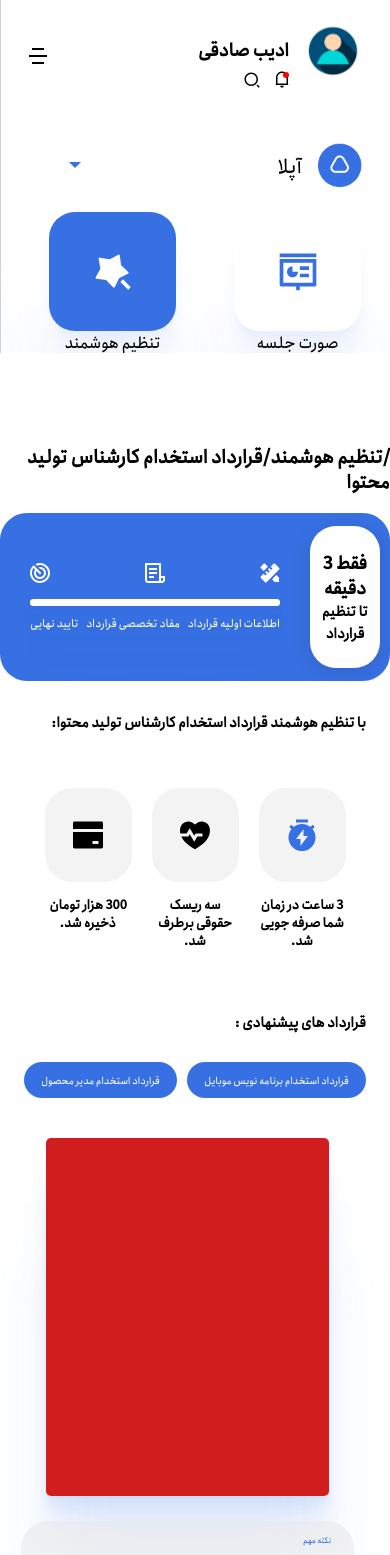
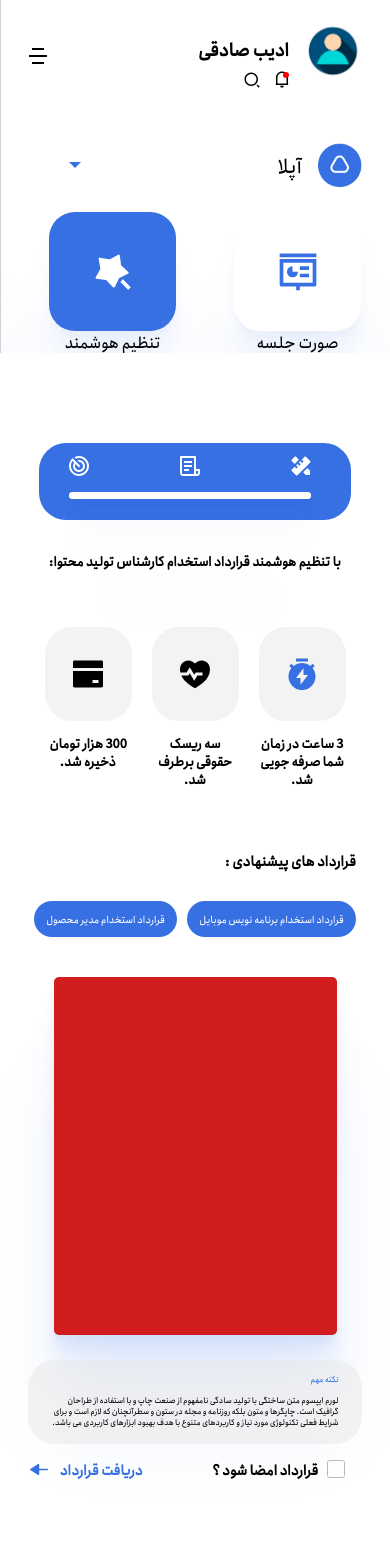
Before and after one commit to adibsadeghi1993/uplaw, a React (Create React App) app: page /contract in a window 390 px wide. Shown: the top 1555 px of the page. Built offline with nearby package versions, Linux system fonts and the light colour scheme.

Commit message:
boredr-left was added to contract_benifit class

```diff
--- a/src/components/contract/contractDoucument/showContract/showContract.module.css
+++ b/src/components/contract/contractDoucument/showContract/showContract.module.css
@@ -22,6 +22,7 @@ line-height: 22px;
     align-items: center;
     padding: 17px 0;
     flex-wrap: wrap;
+    border-left:1px solid rgb(232, 232, 232,0.5);
 }
 .image_container{
     height: 105px;
@@ -226,6 +227,8 @@ margin-top: 29px;
     }
     .adjust_contract{
         margin-top: 30px;
+        font-size: 0.8125rem;
+        text-align: center;
     }
     .contract_benifit{
         display: flex;
@@ -234,6 +237,7 @@ margin-top: 29px;
         align-items: center;
         align-items: flex-start;
         margin-top: 38px;
+        border: none;
     }
     .showContract_sectionLeft{
         margin-top: 40px;
@@ -244,6 +248,10 @@ margin-top: 29px;
     .contractPdf{
         max-width: 283px;
         height: 358px;
+       margin-right: 0;
+    }
+    .important_point{
+        margin-right: 0;
     }
     .image_container{
         height: 94px;
@@ -263,11 +271,21 @@ margin-top: 29px;
     }
     .nextStep_download{
         flex-direction: row;
-        width: 100%;
+        width: 90%;
         margin-bottom: 100px;
     }
     .nextStep_download button{
         margin-top: 0;
     }
+    .contrac_btns button{
+        padding: 10px 12px;
+    }
 
  }
+
+ @media(max-width:330px){
+    .contrac_btns button{
+        padding: 10px 12px;
+        font-size: 0.53rem;
+    }
+ }
--- a/src/components/userInfo/commonFiles/contractHeader/ContractHeader.js
+++ b/src/components/userInfo/commonFiles/contractHeader/ContractHeader.js
@@ -8,7 +8,7 @@ import confirmContractImage from "../../../../asstes/confirmcontract.svg"
 const ContractHeader = ({opacity=0.5,width="33.333%",ContractName}) => {
     return (
         <section>
-            <h1>/تنظیم هوشمند/{ContractName}</h1>
+            <h1 className={styles.contractName}>/تنظیم هوشمند/{ContractName}</h1>
             <section className={styles.contractHeader}>
                 <div className={styles.minute}>
                     <h3> فقط 3 دقیقه </h3>
--- a/src/components/userInfo/commonFiles/contractHeader/contractHeader.module.css
+++ b/src/components/userInfo/commonFiles/contractHeader/contractHeader.module.css
@@ -66,3 +66,63 @@ margin-bottom: 8px;
     height: 7px;
     border-radius: 26px;
 }
+
+@media(max-width:1250px){
+    .minute h3{
+        font-size: 0.9rem;
+    }
+    .minute p{
+        font-size: 0.9rem;
+    }
+}
+@media(max-width:1130px){
+    .minute h3{
+        font-size: 0.8rem;
+    }
+    .minute p{
+        font-size: 0.78rem;
+    }
+}
+
+@media(max-width:1000px){
+    .minute h3{
+        font-size: 0.7rem;
+        font-weight: 600;
+    }
+    .minute p{
+        font-size: 0.7rem;
+        font-weight: 600;
+    }
+}
+
+@media(max-width:915px){
+    .minute{
+        flex: 2;
+    }
+    .progress_contract{
+        flex: 6;
+    }
+    .minute h3{
+        font-size: 0.8rem;
+        font-weight: 600;
+    }
+    .minute p{
+        font-size: 0.8rem;
+        font-weight: 600;
+    }
+}
+@media(max-width:768px){
+     .contractName{
+         display: none;
+     }
+    .contractHeader{
+        width: 80%;
+        margin: auto;
+    }
+   .minute{
+       display: none;
+   }
+   .contract_info{
+       display: none;
+   }
+}
```
